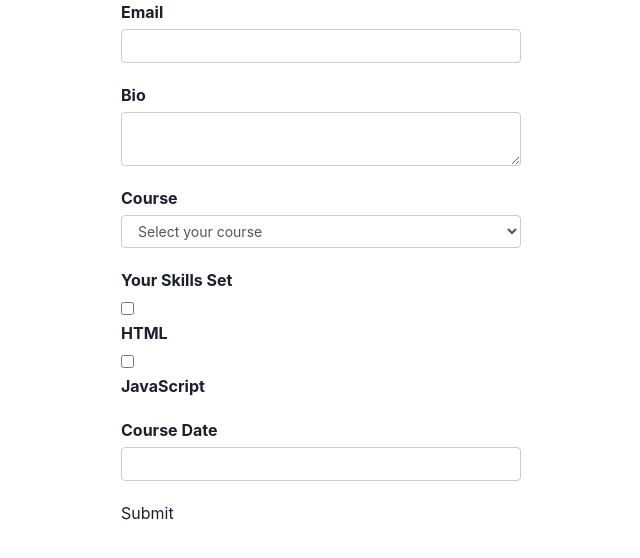
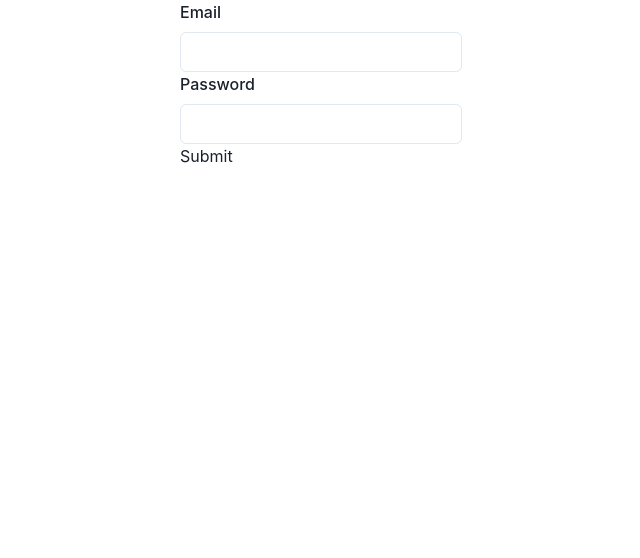
Before and after one commit to pradeep2165/react-formic, a React (Create React App) app: page / in a window 1280 px wide. Shown: the top 558 px of the page, without its empty margins (319-959 px from the left). Built offline with nearby package versions, Linux system fonts and the light colour scheme.

Commit message:
chakra ui used in the input form

```diff
--- a/src/App.css
+++ b/src/App.css
@@ -3,13 +3,13 @@
   justify-content: center;
 }
 
-label{
+/* label{
   font-weight: bold;
   display:flex;
   margin-bottom: 5px;
-}
+} */
 
-input[type='text'], input[type='email'], textarea, select {
+/* input[type='text'], input[type='email'], textarea, select {
   display: block;
   width: 400px;
   padding: 6px 12px;
@@ -20,8 +20,7 @@ input[type='text'], input[type='email'], textarea, select {
   background-image: none;
   border: 1px solid #ccc;
   border-radius: 4px;
-  /* margin-bottom: 20px; */
-}
+} */
 .form-control{
   margin-bottom: 20px;
 }
--- a/src/App.js
+++ b/src/App.js
@@ -1,9 +1,11 @@
 import * as React from "react";
 import { ChakraProvider } from "@chakra-ui/react";
 import "./App.css";
-import EnrollmentForm from "./components/EnrollmentForm";
+// import ChakraInput from "./components/ChakraInput";
+
+// import EnrollmentForm from "./components/EnrollmentForm";
 // import FormikContainer from "./components/FormikContainer";
-// import LoginForm from "./components/LoginForm";
+import LoginForm from "./components/LoginForm";
 // import RegistrationForm from "./components/RegistrationForm";
 
 function App() {
@@ -11,9 +13,10 @@ function App() {
     <ChakraProvider>
       <div className="App">
         {/* <FormikContainer /> */}
-        {/* <LoginForm /> */}
+        <LoginForm />
         {/* <RegistrationForm /> */}
-        <EnrollmentForm />
+        {/* <EnrollmentForm /> */}
+        {/* <ChakraInput /> */}
       </div>
     </ChakraProvider>
   );
--- /dev/null
+++ b/src/components/ChakraInput.js
@@ -0,0 +1,22 @@
+import { Field } from "formik";
+import React from "react";
+import { Input, FormControl, FormLabel, FormErrorMessage } from "@chakra-ui/react";
+
+function ChakraInput(props) {
+  const { label, name, ...rest } = props;
+  return (
+    <Field name={name}>
+      {({ field, form }) => {
+        return (
+          <FormControl isInvalid={form.errors[name] && form.touched[name]}>
+            <FormLabel htmlFor={name}>{label}</FormLabel>
+            <Input id={name} {...rest} {...field} />
+            <FormErrorMessage>{form.errors[name]}</FormErrorMessage>
+          </FormControl>
+        );
+      }}
+    </Field>
+  );
+}
+
+export default ChakraInput;
--- a/src/components/FormikControl.js
+++ b/src/components/FormikControl.js
@@ -5,6 +5,7 @@ import Select from "./Select";
 import Textarea from "./Textarea";
 import CheckboxGroup from "./CheckboxGroup";
 import DatePicker from "./DatePicker";
+import ChakraInput from "./ChakraInput";
 
 function FormikControl(props) {
   const { control, ...rest } = props;
@@ -21,6 +22,8 @@ function FormikControl(props) {
       return <CheckboxGroup {...rest} />;
     case "date":
       return <DatePicker {...rest} />;
+    case "chakrainput":
+      return <ChakraInput {...rest} />;
     default:
       return null;
   }
--- a/src/components/LoginForm.js
+++ b/src/components/LoginForm.js
@@ -19,9 +19,9 @@ function LoginForm() {
     <Formik initialValues={initialValues} validationSchema={validationSchema} onSubmit={onSubmit}>
       {(formik) => {
         return (
-          <Form>
-            <FormikControl control="input" type="email" label="Email" name="email" />
-            <FormikControl control="input" type="password" label="Password" name="password" />
+          <Form className="form-control">
+            <FormikControl control="chakrainput" type="email" label="Email" name="email" />
+            <FormikControl control="chakrainput" type="password" label="Password" name="password" />
             <button type="submit" disabled={!formik.isValid}>
               Submit
             </button>
```
Also changed, not shown: src/index.js (+6 -6 lines).
